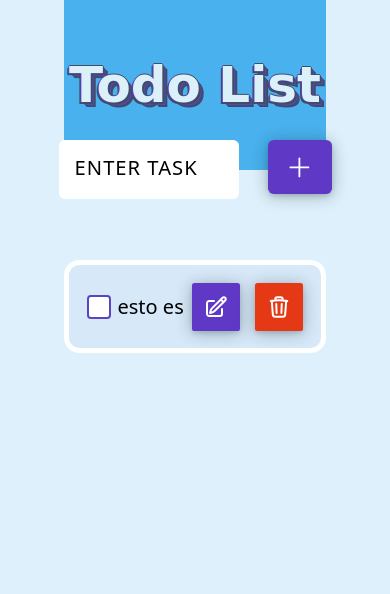
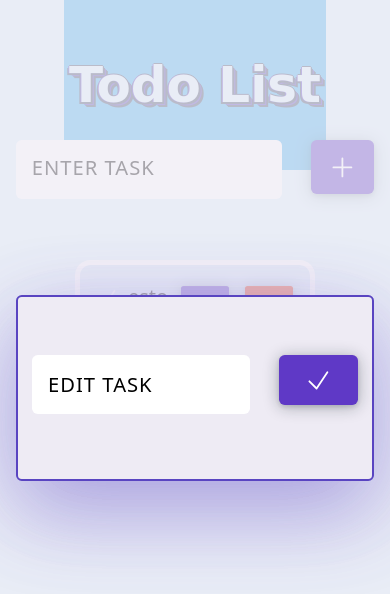
Before and after one commit to lewisgabin/todo-list, a React (Vite) app: page / in a window 390 px wide. Both pictures are taken after a click on the button 215 px from the left and 306 px from the top of the page. Shown: the top 594 px of the page. Built offline with nearby package versions, Linux system fonts and the light colour scheme.

Commit message:
feat: :lipstick: adding the edit view

```diff
--- a/src/App.jsx
+++ b/src/App.jsx
@@ -1,15 +1,27 @@
+import { useState } from "react";
+import EditForm from "./components/EditForm";
 import Form from "./components/Form";
 import TaskList from "./components/TaskList";
 
 function App() {
+  const [isEditing, setIsEditing] = useState(false);
+
+  const openEditForm = () => {
+    setIsEditing(true);
+  };
+  const closeEditForm = () => {
+    setIsEditing(false);
+  };
   return (
     <>
       <header>
         <h1 id="title">Todo List</h1>
       </header>
       <div className="container">
+        {isEditing && <EditForm closeEditForm={closeEditForm}/>}
+
         <Form />
-        <TaskList/>
+        <TaskList openEditForm={openEditForm} />
       </div>
     </>
   );
--- /dev/null
+++ b/src/components/EditForm.jsx
@@ -0,0 +1,30 @@
+import { CheckIcon} from "@heroicons/react/24/outline";
+const EditForm = ({closeEditForm}) => {
+  const handleFormSubmit = (e) => {
+    e.preventDefaul();
+    console.log(e.target.value);
+  };
+  return (
+    <div role="dialog"  onClick={(e) => {e.target === e.currentTarget && closeEditForm()}}>
+    <form className="taskForm" onSubmit={handleFormSubmit}>
+      <div className="wrapper">
+        <input
+          type="text"
+          className="input"
+          id="editTask"
+          required
+          placeholder="Enter Task"
+        />
+        <label htmlFor="editTask" className="label">
+          Edit Task
+        </label>
+      </div>
+      <button type="submit" className="btn" aria-label="Edit">
+        <CheckIcon className="icon" />
+      </button>
+    </form>
+    </div>
+  );
+};
+
+export default EditForm;
--- a/src/components/TaskItem.jsx
+++ b/src/components/TaskItem.jsx
@@ -3,7 +3,7 @@ import {
   PencilSquareIcon,
   TrashIcon,
 } from "@heroicons/react/24/outline";
-const TaskItem = () => {
+const TaskItem = ({ openEditForm }) => {
   return (
     <>
       <li className="task">
@@ -19,7 +19,12 @@ const TaskItem = () => {
           </label>
         </div>
         <div className="taskGroup">
-          <button type="button" className="btn" id="edit" aria-label="edit">
+          <button
+            onClick={() => openEditForm()}
+            className="btn"
+            id="edit"
+            aria-label="edit"
+          >
             <PencilSquareIcon strokeWidth={2} width={24} height={24} />
           </button>
 
--- a/src/components/TaskList.jsx
+++ b/src/components/TaskList.jsx
@@ -1,9 +1,10 @@
 import TaskItem from "./TaskItem";
 
-const TaskList = () => {
+const TaskList = ({openEditForm}) => {
   return (
+
     <ul className="taskList">
-      <TaskItem />
+      <TaskItem openEditForm={openEditForm} />
     </ul>
   );
 };
--- a/src/index.css
+++ b/src/index.css
@@ -250,3 +250,55 @@ header {
 .checkbox:checked + label {
   text-decoration: line-through;
 }
+
+[role="dialog"] {
+  position: fixed;
+  z-index: 100;
+  inset: 0;
+  padding-inline: 2vmax;
+  display: grid;
+  place-items: center;
+  background-color: hsl(var(--bg) / 0.7);
+}
+
+[role="dialog"] .taskForm {
+  top: 35%;
+  padding: 2em 1.3em 4.3em;
+  background-color: hsl(var(--bg));
+  border-radius: var(--_radius);
+  border: 0.1em solid #5944c1;
+  box-shadow: 0 1em 3em #5944c14e, 0 1em 3em hsl(var(--accent) / 0.2);
+}
+
+[role="dialog"] .btn {
+  padding: 27px;
+}
+[role="dialog"] .label {
+  top: 29px;
+}
+
+[role="dialog"] .input:focus ~ .label {
+  transform: translate3d(0, -3.55em, 0);
+  background: #eeebf4;
+  color: black;
+}
+
+@media screen and (max-width: 768px) {
+  .taskList,
+  .taskForm {
+    width: 92%;
+  }
+
+  .taskForm {
+    left: 4%;
+    right: 4%;
+  }
+
+  [role="dialog"] .btn {
+    padding: 25px;
+  }
+
+  [role="dialog"] .taskForm {
+    padding: 2em 0.5em 4.3em;
+  }
+}
```
